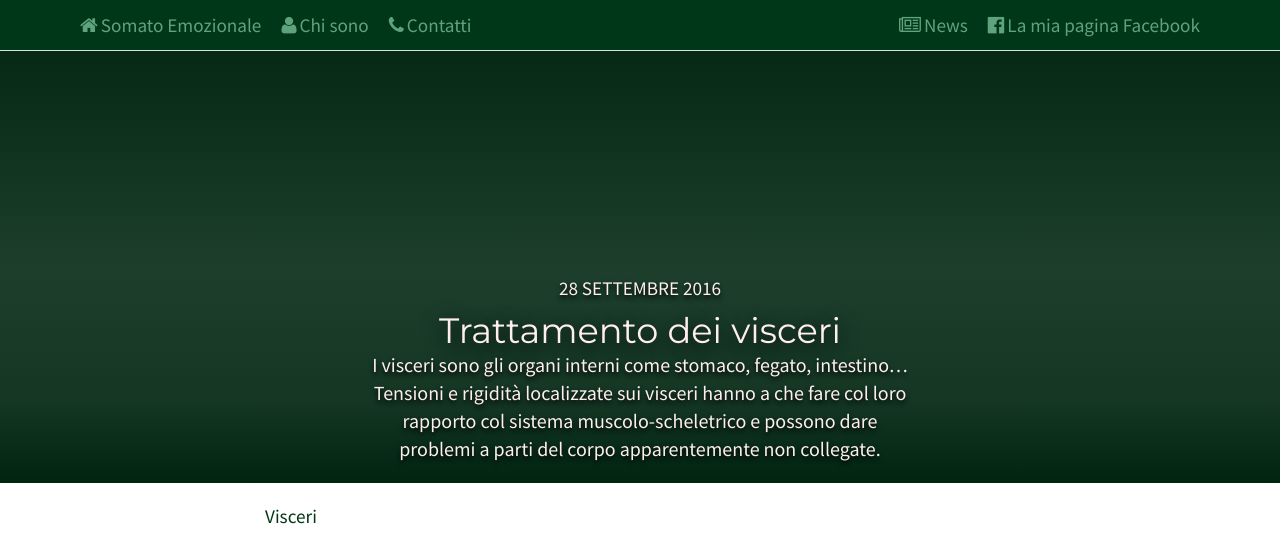
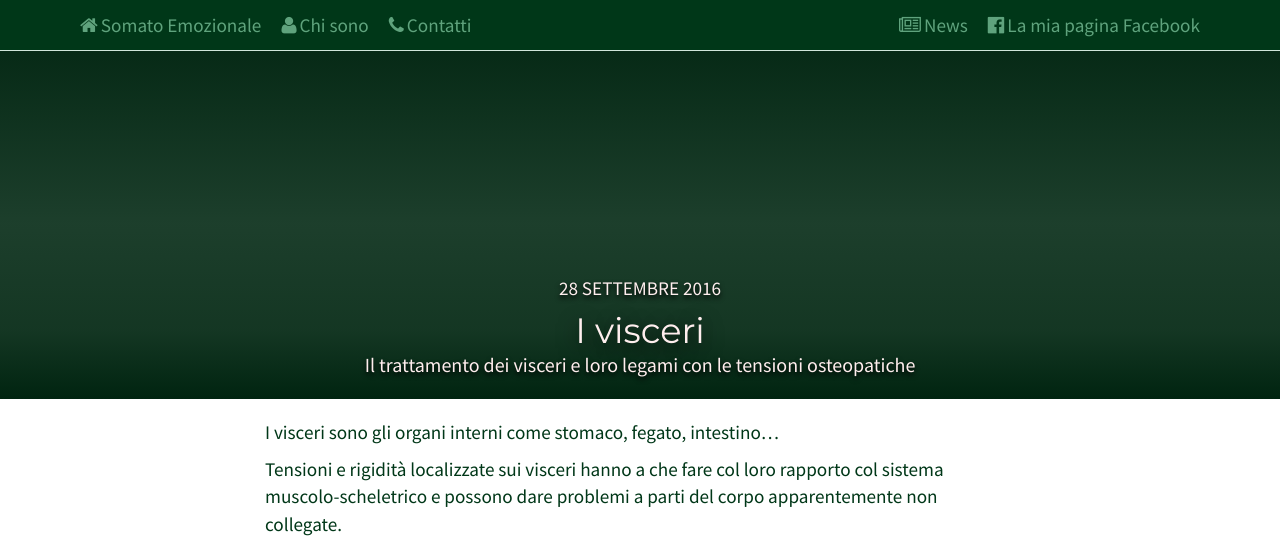
Before and after one commit to giorgioatd/somet, a Jekyll site: the page built from _posts/2016-09-28-trattamento-dei-visceri.md, in a window 1280 px wide and 1358 px high. Shown: the top 538 px of the window. Built offline with Jekyll 4.4.1, drawn with Linux system fonts in a browser that asks for light colours; some of the changed text lies outside the part shown; grey boxes are pictures that could not be loaded.

Commit message:
new news layout with include pagingen and added images

```diff
--- a/_layouts/post.html
+++ b/_layouts/post.html
@@ -39,47 +39,55 @@
   <section id="bodyPost" class="bodyPost">
     <div class="container">
       <div class="row">
-        <div class="col-xs-12 col-sm-1 col-md-1 col-lg-2">
-        </div>
-        <div class="col-xs-12 col-sm-10 col-md-9 col-lg-8">
+        <div class="col-xs-12 col-sm-10 col-sm-offset-1 col-md-8 col-md-offset-2 col-lg-8 col-lg-offset-2">
 
           {{ content | smartify }}
+          {% if page.video_link %}
           <div class="embed-responsive embed-responsive-16by9">
-            <iframe class="embed-responsive-item" src="https://www.youtube.com/embed/cJoXXZIaoB8" webkitallowfullscreen mozallowfullscreen allowfullscreen></iframe>
+            <iframe class="embed-responsive-item" src="https://www.youtube.com/embed/{{ page.video_link }}" webkitallowfullscreen mozallowfullscreen allowfullscreen></iframe>
           </div>
-        </div>
-        <div class="col-xs-12 col-sm-1 col-md-2 col-lg-2">
+          {% endif %}
         </div>
       </div>
     </div>
   </section>
 
 </article>
-
+<!-- Pagination links -->
 <aside id="navasidePost" class="navasidePost">
   <div class="container-fluid ">
     <div class="row">
-      <a href="#">
-        <div class="col-xs-12 col-sm-1 col-md-1 col-lg-1">
-        </div>
-        <div class="col-xs-6 col-sm-5 col-md-4 col-lg-4 navasideBox">
+      {% if page.previous.url %}
+      <a tabindex="-1" href="{{ site.baseurl }}{{ page.previous.url }}">
+        <div class="col-xs-6 col-sm-5 col-sm-offset-1 col-md-4 col-md-offset-2 col-lg-4 col-lg-offset-2 navasideBox">
           <p class="text-left text-uppercase">
-            <i class="fa fa-arrow-circle-o-left" aria-hidden="true"></i>Precedente
+            <i class="fa fa-arrow-circle-o-left" aria-hidden="true"></i>{{ page.previous.title }}
           </p>
         </div>
-        <div class="col-xs-0 col-sm-12 col-md-2">
+      </a>
+      {% else %}
+      <a href="#" class="disabled col-xs-6 col-sm-5 col-sm-offset-1 col-md-4 col-md-offset-2 col-lg-4 col-lg-offset-2 navasideBox">
+        <div class="col-6 navasideBox">
 
         </div>
       </a>
-      <a href="#">
-        <div class="col-xs-6 col-sm-5 col-md-4 navasideBox">
+
+      {% endif %}
+      {% if page.next.url %}
+      <a tabindex="-1" href="{{ site.baseurl }}{{ page.next.url }}">
+        <div class="col-xs-6 col-sm-5 col-md-4 col-lg-4 navasideBox">
           <p class="text-right text-uppercase">
-            Successivo<i class="fa fa-arrow-circle-o-right" aria-hidden="true"></i>
+            {{ page.next.title }}<i class="fa fa-arrow-circle-o-right" aria-hidden="true"></i>
           </p>
         </div>
-        <div class="col-xs-12 col-sm-1 col-md-1 col-lg-2">
+      </a>
+      {% else %}
+      <a href="#" class="disabled">
+        <div class="col-6 navasideBox">
+
         </div>
       </a>
+      {% endif %}
     </div>
   </div>
 </aside>
--- a/_posts/2016-09-28-trattamento-dei-visceri.md
+++ b/_posts/2016-09-28-trattamento-dei-visceri.md
@@ -1,10 +1,16 @@
 ---
 layout: post
-title: "Trattamento dei visceri"
+title: I visceri
 date: 2016-09-28
-meta: "I visceri sono gli organi interni come stomaco, fegato, intestino… Tensioni e rigidità localizzate sui visceri hanno a che fare col loro rapporto col sistema muscolo-scheletrico e possono dare problemi a parti del corpo apparentemente non collegate."
+meta: "Il trattamento dei visceri e loro legami con le tensioni osteopatiche"
 cover:
+ img: v_visceri.png
+ imgt: v_visceri.png
+ alt: Trattamento dei visceri
 author: {{site.author}}
 tag:
+video_link: oolmkFaeKaI
 ---
-Visceri
+I visceri sono gli organi interni come stomaco, fegato, intestino…
+
+Tensioni e rigidità localizzate sui visceri hanno a che fare col loro rapporto col sistema muscolo-scheletrico e possono dare problemi a parti del corpo apparentemente non collegate.
```
Also changed, not shown: _includes/pagingen.html (added, +74 -0 lines), _posts/2016-09-26-trattamento-del-mal-di-schiena.md (+1 -0 lines), _posts/2016-09-27-trattamento-del-cranio.md (+9 -3 lines), news.html (deleted, +0 -48 lines), notizie/index.html (added, +14 -0 lines), assets/images/imgpost/v_cranio.png (added), assets/images/imgpost/v_visceri.png (added).
